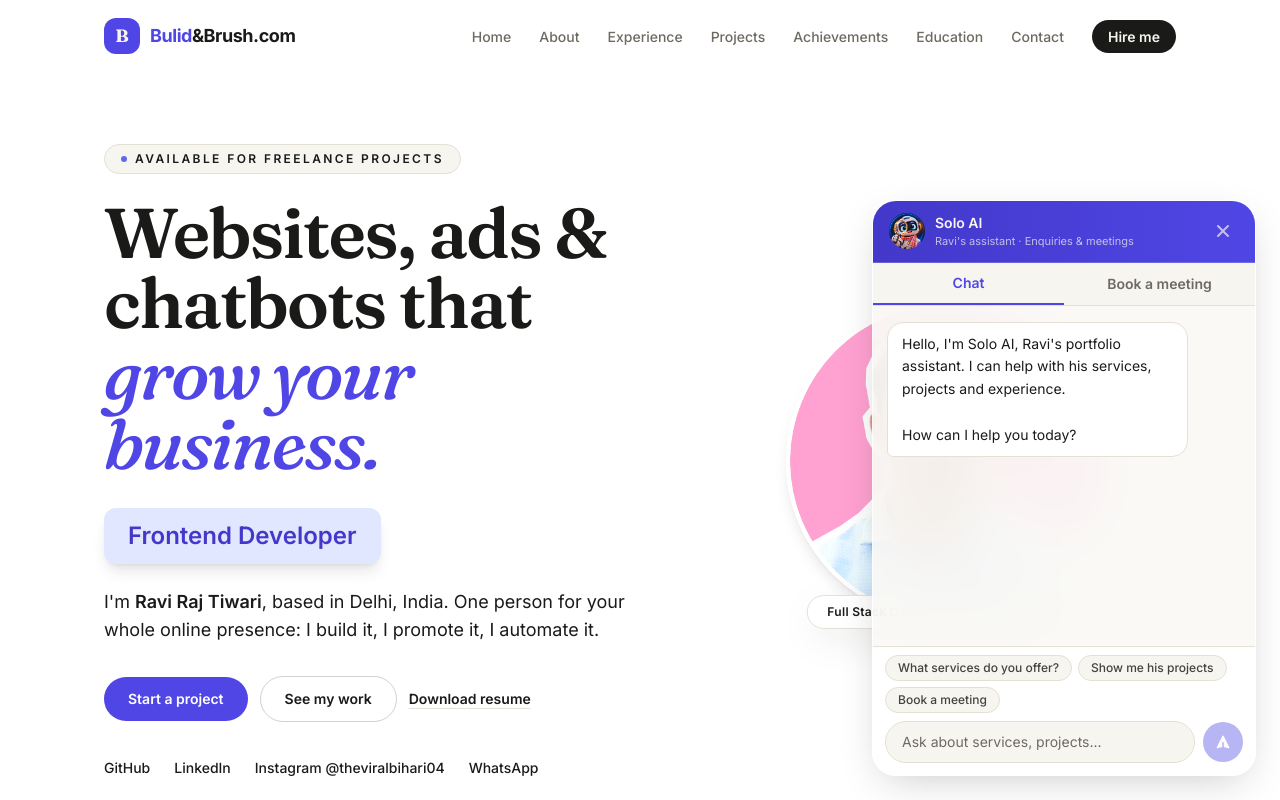
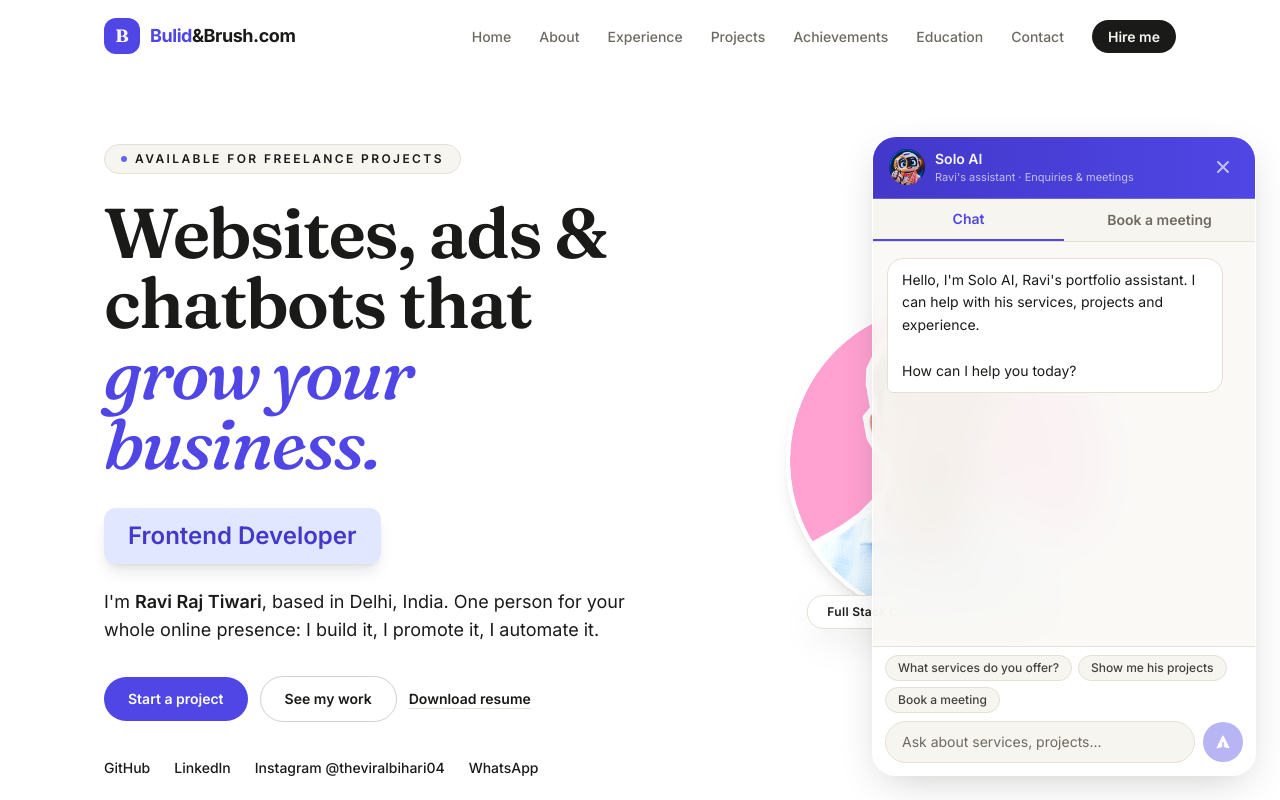
Before and after one commit to RajCoder9931/Protfolio-main, a React (Vite) app: page / in a window 1280 px wide. Both pictures are taken after a click on the button 1228 px from the left and 748 px from the top of the page. Shown: the top 800 px of the page. Built offline with nearby package versions, Linux system fonts and the light colour scheme.

Commit message:
Give professional chatbot replies more readable space

```diff
--- a/src/components/ChatWidget.tsx
+++ b/src/components/ChatWidget.tsx
@@ -161,7 +161,7 @@ const ChatWidget = () => {
       )}
 
       {open && (
-        <div className="fixed inset-x-3 bottom-3 top-3 z-50 flex flex-col overflow-hidden rounded-3xl border border-white/60 bg-white/80 shadow-pop backdrop-blur-xl sm:inset-x-auto sm:bottom-6 sm:right-6 sm:top-auto sm:h-[min(36rem,calc(100dvh-3rem))] sm:w-[24rem]">
+        <div className="fixed inset-x-3 bottom-3 top-3 z-50 flex flex-col overflow-hidden rounded-3xl border border-white/60 bg-white/80 shadow-pop backdrop-blur-xl sm:inset-x-auto sm:bottom-6 sm:right-6 sm:top-auto sm:h-[min(40rem,calc(100dvh-3rem))] sm:w-[24rem]">
           <div className="flex items-center justify-between border-b border-white/20 bg-gradient-to-r from-accent-dark to-accent px-4 py-3">
             <div className="flex items-center gap-2.5">
               <span className="relative flex h-9 w-9 items-center justify-center overflow-hidden rounded-full bg-paper">
@@ -201,7 +201,7 @@ const ChatWidget = () => {
                 {messages.map((m, i) => (
                   <div key={i} className={`chat-msg flex ${m.role === 'user' ? 'justify-end' : 'justify-start'}`}>
                     <div
-                      className={`max-w-[85%] whitespace-pre-wrap rounded-2xl px-3.5 py-2.5 text-sm leading-relaxed ${
+                      className={`max-w-[95%] whitespace-pre-wrap rounded-2xl px-3.5 py-2.5 text-sm leading-relaxed ${
                         m.role === 'user'
                           ? 'rounded-br-md bg-accent text-paper'
                           : 'rounded-bl-md border border-line bg-white text-ink'
```
